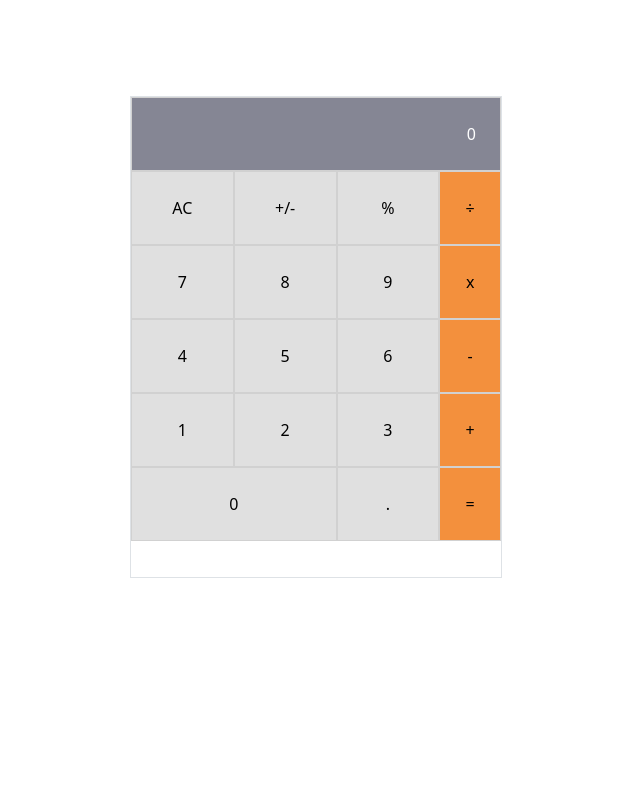
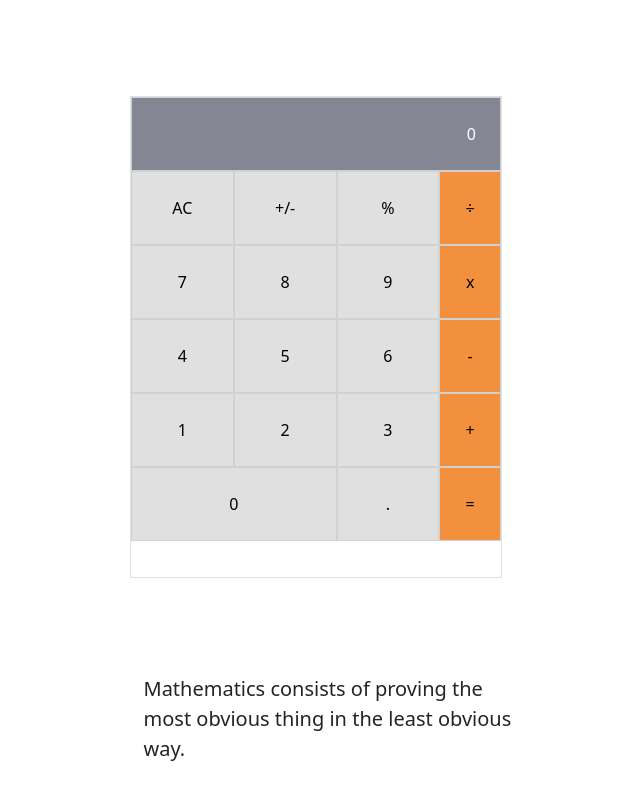
Before and after one commit to rtonata88/calculator, a React (Create React App) app: page /quote in a window 1280 px wide. Shown: the part 889-1689 px from the top of the page, without its empty margins (312-952 px from the left). Before the commit the page ends 1540 px from the top, so only its background shows below. Built offline with nearby package versions, Linux system fonts and the light colour scheme.

Commit message:
Add Quote.js

```diff
--- a/src/App.js
+++ b/src/App.js
@@ -1,6 +1,7 @@
 import React from 'react'
 import Calculator from './components/Calculator'
 import Home from './components/Home'
+import Quote from './components/Quote'
 import './App.css'
 import 'bootstrap/dist/css/bootstrap.min.css'
 
@@ -11,6 +12,7 @@ function App() {
       <div className="row">
         <Calculator />
       </div>
+      <Quote />
     </div>
   )
 }
--- /dev/null
+++ b/src/components/Quote.js
@@ -0,0 +1,12 @@
+import React from 'react';
+
+const Quote = () => (
+  <div className='col-md-5 p-lg-5 mx-auto my-5'>
+    <p className='lead fw-normal'>
+      Mathematics consists of proving the most obvious thing in the least
+      obvious way.
+    </p>
+  </div>
+);
+
+export default Quote;
```
